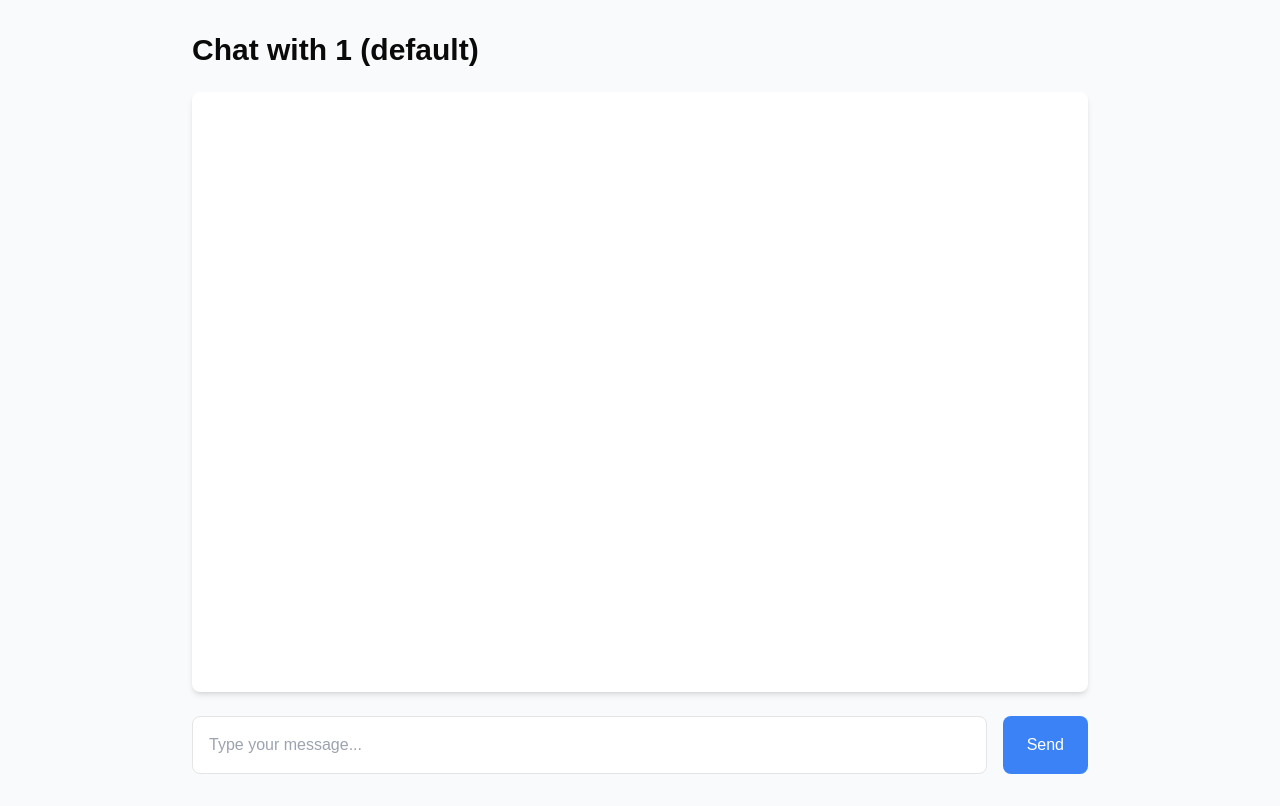
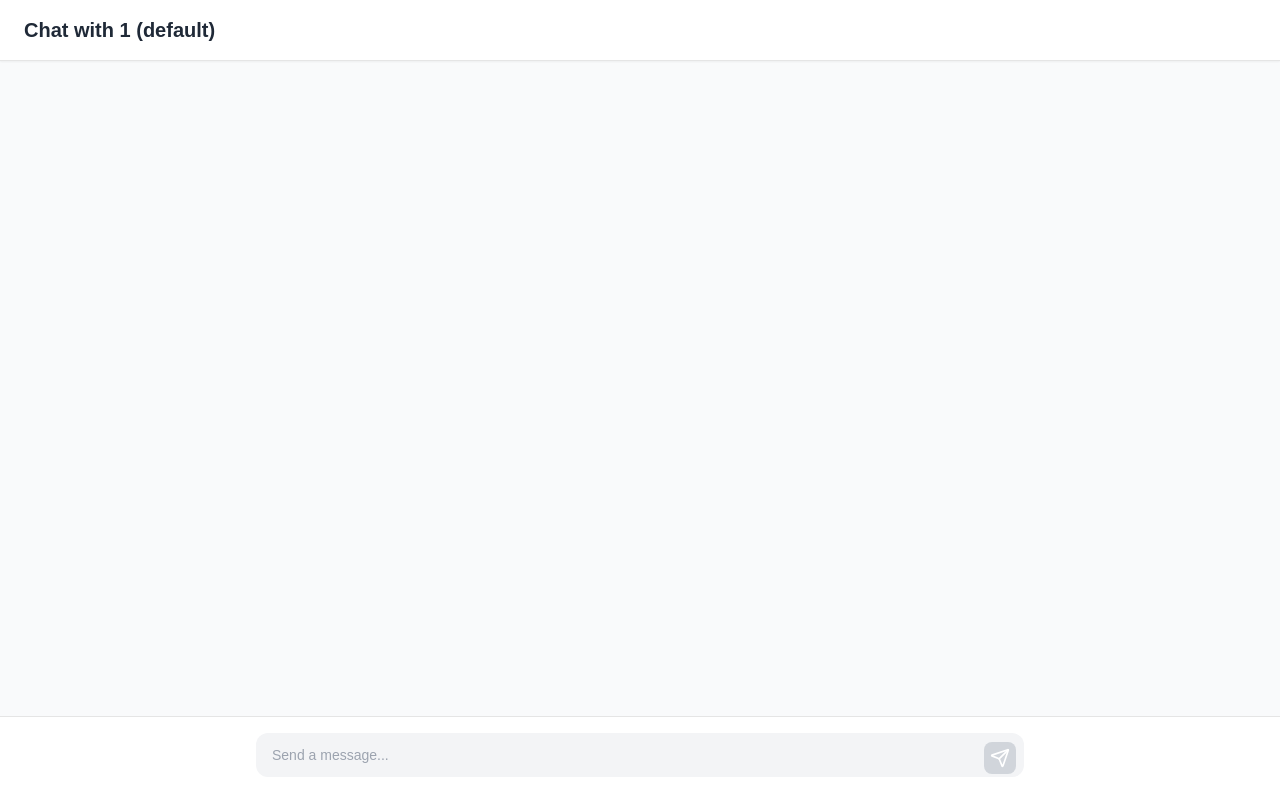
Before and after one commit to MDMOQADDAS/LLMHUB, a Next.js app: page /models/1/chat in a window 1280 px wide. Built offline with nearby package versions, Linux system fonts and the light colour scheme.

Commit message:
v2 of ui is working fine

```diff
--- a/components/ChatClient.tsx
+++ b/components/ChatClient.tsx
@@ -1,6 +1,7 @@
 "use client";
 import { useState, useRef, useEffect } from 'react';
 import { useSearchParams } from "next/navigation";
+import { Send, Loader2, Bot, User } from 'lucide-react';
 
 interface Message {
   role: 'user' | 'assistant';
@@ -18,6 +19,7 @@ export function ChatClient({ modelName }: ChatClientProps) {
   const [input, setInput] = useState('');
   const [isLoading, setIsLoading] = useState(false);
   const messagesEndRef = useRef<HTMLDivElement>(null);
+  const textareaRef = useRef<HTMLTextAreaElement>(null);
 
   const scrollToBottom = () => {
     messagesEndRef.current?.scrollIntoView({ behavior: "smooth" });
@@ -27,11 +29,18 @@ export function ChatClient({ modelName }: ChatClientProps) {
     scrollToBottom();
   }, [messages]);
 
+  // Auto-resize textarea
+  useEffect(() => {
+    if (textareaRef.current) {
+      textareaRef.current.style.height = 'inherit';
+      textareaRef.current.style.height = `${textareaRef.current.scrollHeight}px`;
+    }
+  }, [input]);
+
   const handleSubmit = async (e: React.FormEvent) => {
     e.preventDefault();
-    if (!input.trim()) return;
+    if (!input.trim() || isLoading) return;
 
-    // Add user message
     const userMessage: Message = { role: 'user', content: input };
     setMessages(prev => [...prev, userMessage]);
     setInput('');
@@ -56,7 +65,6 @@ export function ChatClient({ modelName }: ChatClientProps) {
       const decoder = new TextDecoder();
       let assistantMessage = '';
 
-      // Add initial assistant message
       setMessages(prev => [...prev, { role: 'assistant', content: '' }]);
 
       while (true) {
@@ -72,7 +80,6 @@ export function ChatClient({ modelName }: ChatClientProps) {
             const parsed = JSON.parse(line);
             assistantMessage += parsed.response;
 
-            // Update the last message (assistant's message)
             setMessages(prev => [
               ...prev.slice(0, -1),
               { role: 'assistant', content: assistantMessage }
@@ -93,62 +100,100 @@ export function ChatClient({ modelName }: ChatClientProps) {
     }
   };
 
+  const handleKeyDown = (e: React.KeyboardEvent) => {
+    if (e.key === 'Enter' && !e.shiftKey) {
+      e.preventDefault();
+      handleSubmit(e);
+    }
+  };
+
   return (
-    <div className="min-h-screen bg-gray-50 p-8">
-      <div className="max-w-4xl mx-auto">
-        <h1 className="text-3xl font-bold mb-6">
+    <div className="flex flex-col h-screen bg-gray-50">
+      {/* Header */}
+      <div className="bg-white border-b px-6 py-4 shadow-sm">
+        <h1 className="text-xl font-semibold text-gray-800">
           Chat with {modelName} ({version})
         </h1>
+      </div>
 
       {/* Messages Container */}
-        <div className="bg-white rounded-lg shadow-md p-6 mb-6 h-[600px] overflow-y-auto">
+      <div className="flex-1 overflow-y-auto px-4 py-6">
+        <div className="max-w-3xl mx-auto space-y-6">
           {messages.map((message, index) => (
             <div
               key={index}
-              className={`mb-4 ${
-                message.role === 'user' ? 'text-right' : 'text-left'
+              className={`flex items-start space-x-3 ${
+                message.role === 'user' ? 'justify-end' : 'justify-start'
               }`}
             >
+              {message.role === 'assistant' && (
+                <div className="flex-shrink-0 w-8 h-8 rounded-full bg-blue-100 flex items-center justify-center">
+                  <Bot className="w-5 h-5 text-blue-600" />
+                </div>
+              )}
               <div
-                className={`inline-block p-4 rounded-lg ${
+                className={`rounded-2xl px-4 py-2 max-w-[85%] ${
                   message.role === 'user'
-                    ? 'bg-blue-500 text-white'
-                    : 'bg-gray-100 text-gray-800'
+                    ? 'bg-blue-600 text-white'
+                    : 'bg-white border border-gray-200 text-gray-800'
                 }`}
               >
-                <p className="whitespace-pre-wrap">{message.content}</p>
+                <p className="whitespace-pre-wrap text-sm leading-relaxed">
+                  {message.content}
+                </p>
               </div>
+              {message.role === 'user' && (
+                <div className="flex-shrink-0 w-8 h-8 rounded-full bg-blue-600 flex items-center justify-center">
+                  <User className="w-5 h-5 text-white" />
+                </div>
+              )}
             </div>
           ))}
           <div ref={messagesEndRef} />
         </div>
+      </div>
 
-        {/* Input Form */}
-        <form onSubmit={handleSubmit} className="flex gap-4">
-          <input
-            type="text"
+      {/* Input Container */}
+      <div className="border-t bg-white px-4 py-4">
+        <div className="max-w-3xl mx-auto">
+          <form onSubmit={handleSubmit} className="relative">
+            <textarea
+              ref={textareaRef}
               value={input}
               onChange={(e) => setInput(e.target.value)}
-            placeholder="Type your message..."
-            className="flex-1 p-4 border rounded-lg focus:outline-none focus:ring-2 focus:ring-blue-500"
-            disabled={isLoading}
+              onKeyDown={handleKeyDown}
+              placeholder="Send a message..."
+              rows={1}
+              className="w-full pl-4 pr-12 py-3 text-sm bg-gray-100 rounded-xl resize-none focus:outline-none focus:ring-2 focus:ring-blue-500 focus:bg-white"
+              style={{ maxHeight: '200px' }}
             />
             <button
               type="submit"
-            disabled={isLoading}
-            className="px-6 py-4 bg-blue-500 text-white rounded-lg hover:bg-blue-600 focus:outline-none focus:ring-2 focus:ring-blue-500 disabled:bg-gray-400"
+              disabled={isLoading || !input.trim()}
+              className="absolute right-2 bottom-2.5 p-1.5 rounded-lg bg-blue-600 text-white hover:bg-blue-700 disabled:bg-gray-300 disabled:cursor-not-allowed focus:outline-none focus:ring-2 focus:ring-blue-500"
             >
-            {isLoading ? 'Sending...' : 'Send'}
+              {isLoading ? (
+                <Loader2 className="w-5 h-5 animate-spin" />
+              ) : (
+                <Send className="w-5 h-5" />
+              )}
             </button>
           </form>
+        </div>
       </div>
     </div>
   );
 }
 
+
 // "use client";
+// import { useState, useRef, useEffect } from 'react';
+// import { useSearchParams } from "next/navigation";
 
-// import { useSearchParams } from "next/navigation";
+// interface Message {
+//   role: 'user' | 'assistant';
+//   content: string;
+// }
 
 // interface ChatClientProps {
 //   modelName: string;
@@ -157,6 +202,84 @@ export function ChatClient({ modelName }: ChatClientProps) {
 // export function ChatClient({ modelName }: ChatClientProps) {
 //   const searchParams = useSearchParams();
 //   const version = searchParams.get("version") || "default";
+//   const [messages, setMessages] = useState<Message[]>([]);
+//   const [input, setInput] = useState('');
+//   const [isLoading, setIsLoading] = useState(false);
+//   const messagesEndRef = useRef<HTMLDivElement>(null);
+
+//   const scrollToBottom = () => {
+//     messagesEndRef.current?.scrollIntoView({ behavior: "smooth" });
+//   };
+
+//   useEffect(() => {
+//     scrollToBottom();
+//   }, [messages]);
+
+//   const handleSubmit = async (e: React.FormEvent) => {
+//     e.preventDefault();
+//     if (!input.trim()) return;
+
+//     // Add user message
+//     const userMessage: Message = { role: 'user', content: input };
+//     setMessages(prev => [...prev, userMessage]);
+//     setInput('');
+//     setIsLoading(true);
+
+//     try {
+//       const response = await fetch('http://localhost:11434/api/generate', {
+//         method: 'POST',
+//         headers: {
+//           'Content-Type': 'application/json',
+//         },
+//         body: JSON.stringify({
+//           model: `${modelName.toLowerCase()}:${version}`,
+//           prompt: input,
+//           stream: true,
+//         }),
+//       });
+
+//       if (!response.body) throw new Error('No response body');
+
+//       const reader = response.body.getReader();
+//       const decoder = new TextDecoder();
+//       let assistantMessage = '';
+
+//       // Add initial assistant message
+//       setMessages(prev => [...prev, { role: 'assistant', content: '' }]);
+
+//       while (true) {
+//         const { done, value } = await reader.read();
+//         if (done) break;
+
+//         const chunk = decoder.decode(value);
+//         const lines = chunk.split('\n');
+
+//         for (const line of lines) {
+//           if (!line) continue;
+//           try {
+//             const parsed = JSON.parse(line);
+//             assistantMessage += parsed.response;
+
+//             // Update the last message (assistant's message)
+//             setMessages(prev => [
+//               ...prev.slice(0, -1),
+//               { role: 'assistant', content: assistantMessage }
+//             ]);
+//           } catch (e) {
+//             console.error('Error parsing JSON:', e);
+//           }
+//         }
+//       }
+//     } catch (error) {
+//       console.error('Error:', error);
+//       setMessages(prev => [...prev, {
+//         role: 'assistant',
+//         content: 'Sorry, there was an error processing your request.'
+//       }]);
+//     } finally {
+//       setIsLoading(false);
+//     }
+//   };
 
 //   return (
 //     <div className="min-h-screen bg-gray-50 p-8">
@@ -165,8 +288,47 @@ export function ChatClient({ modelName }: ChatClientProps) {
 //           Chat with {modelName} ({version})
 //         </h1>
 
-//         <p>{modelName.toLocaleLowerCase()}</p>
-//         {/* Chat interface implementation */}
+//         {/* Messages Container */}
+//         <div className="bg-white rounded-lg shadow-md p-6 mb-6 h-[600px] overflow-y-auto">
+//           {messages.map((message, index) => (
+//             <div
+//               key={index}
+//               className={`mb-4 ${
+//                 message.role === 'user' ? 'text-right' : 'text-left'
+//               }`}
+//             >
+//               <div
+//                 className={`inline-block p-4 rounded-lg ${
+//                   message.role === 'user'
+//                     ? 'bg-blue-500 text-white'
+//                     : 'bg-gray-100 text-gray-800'
+//                 }`}
+//               >
+//                 <p className="whitespace-pre-wrap">{message.content}</p>
+//               </div>
+//             </div>
+//           ))}
+//           <div ref={messagesEndRef} />
+//         </div>
+
+//         {/* Input Form */}
+//         <form onSubmit={handleSubmit} className="flex gap-4">
+//           <input
+//             type="text"
+//             value={input}
+//             onChange={(e) => setInput(e.target.value)}
+//             placeholder="Type your message..."
+//             className="flex-1 p-4 border rounded-lg focus:outline-none focus:ring-2 focus:ring-blue-500"
+//             disabled={isLoading}
+//           />
+//           <button
+//             type="submit"
+//             disabled={isLoading}
+//             className="px-6 py-4 bg-blue-500 text-white rounded-lg hover:bg-blue-600 focus:outline-none focus:ring-2 focus:ring-blue-500 disabled:bg-gray-400"
+//           >
+//             {isLoading ? 'Sending...' : 'Send'}
+//           </button>
+//         </form>
 //       </div>
 //     </div>
 //   );
```
Lines whose indentation alone changed are shown as unchanged.
